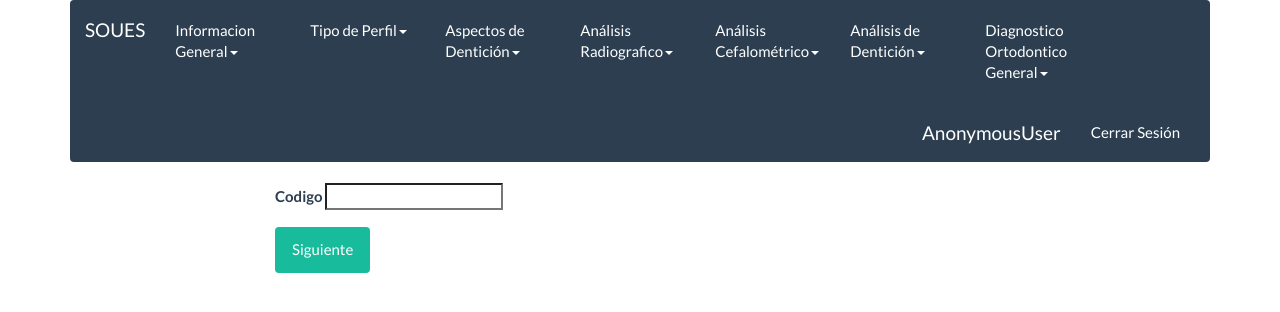
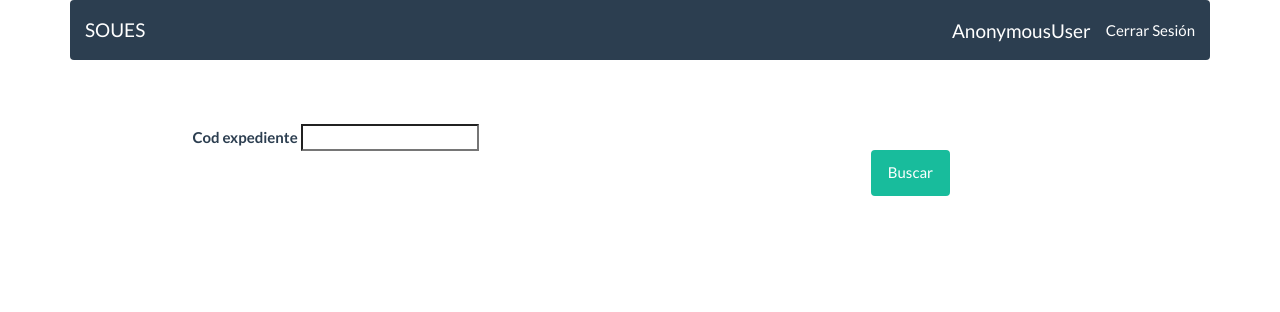
Before and after one commit to walter5lemus/Orto2, a Django app: template templates/informacion/form_inicio.html in a window 1280 px wide. Shown: the top 312 px of the page. Run offline with Django 3.2, Linux system fonts and the light colour scheme; the template is opened without the code that fills it: most values are stand-ins (such as "Sample title", 1, 10 or a date in 2020); form fields are guessed from the names that the template uses; some libraries are stand-ins or nearby versions.

Commit message:
cambios en informacion

```diff
--- a/app/informacion/forms.py
+++ b/app/informacion/forms.py
@@ -82,7 +82,7 @@ class DatosGeneralesForm(forms.ModelForm):
 		}
 
 		widgets={
-			'cod_expediente':forms.TextInput(attrs={'class':'form-control','readonly':True}),
+			'cod_expediente':forms.TextInput(attrs={'class':'form-control'}),
 			'nombre_completo':forms.TextInput(attrs={'class':'form-control','title':'El nombre no puede incluir numeros o caracteres especiales','pattern':'[a-zA-ZàáâäãåąčćęèéêëėįìíîïłńòóôöõøùúûüųūÿýżźñçčšžÀÁÂÄÃÅĄĆČĖĘÈÉÊËÌÍÎÏĮŁŃÒÓÔÖÕØÙÚÛÜŲŪŸÝŻŹÑßÇŒÆČŠŽ∂ð ]{2,100}'}),
 			'edad':forms.NumberInput(attrs={'class':'form-control','readonly':True}),
 			'edad_registro':forms.NumberInput(attrs={'class':'form-control','readonly':True}),
--- a/app/informacion/urls.py
+++ b/app/informacion/urls.py
@@ -27,7 +27,8 @@ urlpatterns = [
 	url(r'^estado_general/editar2/(?P<codi>[0-9]{4}(.).*?((?:[a-z][a-z0-9_]*)?))/(?P<num>\d+)/$', login_required(EstadoGeneral_edit2),name='estado_general_editar2'),
 
 
-
+	url(r'^busqueda_ajax/$', login_required(BusquedaAjaxView.as_view())),
+	url(r'^busqueda_ajax2/$', login_required(BusquedaAjaxView2.as_view())),
 
 
 ]
--- a/templates/index.html
+++ b/templates/index.html
@@ -34,7 +34,6 @@
            	</div>
         </div>
     </div>
-    <div>
     {% endblock %}
 
 
--- a/templates/informacion/form_inicio.html
+++ b/templates/informacion/form_inicio.html
@@ -5,23 +5,189 @@
 {% endblock %}
 {% block header %}
 {% endblock %}
+{% block navbar %}
+		<div class="bs-docs-section clearfix">
+		    <div class="row">
+		        <div class="col-lg-12">
+		            <div class="bs-component">
+		            	<nav class="navbar navbar-default">
+		                	<div class="container-fluid">
+		                  		<div class="navbar-header">
+		                    		<a class="navbar-brand" href="http://localhost:8000/">SOUES</a>
+		                  		</div>
 
+		                  		<ul class="nav navbar-nav navbar-right">
+		                        	<li class="">
+		                        		<a href="{%url 'logout' %}" role="button" aria-expanded="false">Cerrar Sesión<span></span></a>
+
+		                      		</li>
+		                    	</ul>
+		                    	<div>
+		                    	<ul class="nav navbar-nav navbar-right">
+		                        	<li class="">
+		                        		<a href="#" class="navbar-brand" role="button" aria-expanded="false">{{user}}<span></span></a>
+		                      		</li>
+		                    	</ul>
+		                    	</div>
+		                  		<h1 style="color:white "> <center> </center></h1>
+		                  		<h2 style="color:white "> <center>  </center></h2>
+
+
+		                </div>
+		            </nav>
+		        </div>
+           	</div>
+        </div>
+    </div>
+    {% endblock %}
 {% block content %}
+
+<style>
+	.ocultar{
+		display: none;
+	}
+</style>
+
 <form method="POST">
 	{% csrf_token %}
+</form>
+	<div class="col-md-12">
+	<br><br>
+		<div class="form-group col-md-offset-1">
+			<div class="col-md-8">
+				<label for="{{form.cod_expediente.name}}">{{form.cod_expediente.label}}</label>
+				{{form.cod_expediente}}
+			</div>
+			<div class="col-md-3 form-group ">
+			<br>
+			<button class="btn btn-success" style="margin-top: 5px;" onclick="buscar()">Buscar</button>
+			</div>
 
-	<div class="col-md-8 col-md-offset-2">
-		<div class="form-group">
-			<label for="{{form.codigo.name}}">{{form.codigo.label}}</label>
-		{{form.codigo}}
 		</div>
+
 	</div>
-	<div class="col-md-8 col-md-offset-2">
-		<div class="form-group">
-			<button type="submit" class="btn btn-success">Siguiente</button>
+
+		<div class="row ocultar ">
+			<div class="col-md-6 col-md-offset-1">
+				<div class="form-group">
+				<br><br><br>
+					<label for="{{form.nombre_completo.name}}">{{form.nombre_completo.label}}</label>
+					{{form.nombre_completo}}
+				</div>
+			</div>
+			<div class="col-md-2 ">
+				<div class="form-group">
+				<br><br><br>
+					<label for="fichas"> N° Fichas </label>
+					<select class="form-control" name="fichas" id="select_fichas"></select>
+
+				</div>
+			</div>
+			<div class="col-md-3 ">
+				<div class="form-group">
+				<br><br><br>
+					<button class="btn btn-success" style="margin-top: 25px;" onclick="redireccionar()">Consultar</button>
+				</div>
+			</div>
 		</div>
-	</div>
-</form>
+
+		<div class="row ocultar">
+			<div class="col-md-3 col-md-offset-1 ">
+				<div class="form-group">
+					<label for="{{form.fechaRegistro.name}}">{{form.fechaRegistro.label}}</label>
+					<input class="form-control" id="id_fecha_registro" name="fecha_registro" type="text" required="" vk_14476="subscribed">
+				</div>
+			</div>
+			<div class="col-md-3">
+				<div class="form-group">
+					<label for="{{form.fecha_hora_creacion.name}}">{{form.fecha_hora_creacion.label}}</label>
+				{{form.fecha_hora_creacion}}
+				</div>
+			</div>
+			<div class="col-md-5 ">
+				<button class="btn btn-success" style="margin-top: 25px;" onclick="redireccionar2()">Crear Nueva Ficha</button>
+			</div>
+		</div>
+		</div>
+		<div class="row">
+
+
+
+<script>
+var codigo = $('#id_cod_expediente').val();
+	$('#select_fichas')
+    .find('option')
+    .remove()
+    .end()
+    .val('whatever')
+$("#id_nombre_completo").prop('readonly', true);
+$("#id_fecha_registro").prop('readonly', true);
+$("#id_fecha_hora_creacion").prop('readonly', true);
+
+function redireccionar(){
+	var num= $( "#select_fichas" ).val();
+	var codigo = $('#id_cod_expediente').val();
+	window.location="/informacion/estado_general/consultar/"+codigo+"/"+num;
+}
+
+function redireccionar2(){
+	var id= $( "#select_fichas option:last" ).val();
+	var num=parseInt(id);
+	var codigo = $('#id_cod_expediente').val();
+	window.location="/informacion/estado_general/nuevo/"+codigo+"/"+(num+1);
+}
+
+function buscar(){
+
+
+	var codigo = $('#id_cod_expediente').val();
+	$('#select_fichas')
+    .find('option')
+    .remove()
+    .end()
+    .val('whatever')
+;
+
+		$.ajax({
+			data : {'codigo':codigo},
+			url : '/informacion/busqueda_ajax/',
+			type : 'get',
+			success: function(data){
+				for (var i = 0; i < data.length; i++) {
+					$(".ocultar").css("display", "block");
+					$('#id_nombre_completo').val(data[i].fields.nombre_completo);
+					$('#id_fecha_registro').val(data[i].fields.fechaRegistro);
+					$('#id_fecha_hora_creacion').val(data[i].fields.fecha_hora_creacion);
+				}
+				if(data==''){
+
+					window.location="/informacion/datos_generales/nuevo/"+codigo;
+				}
+			},
+
+		});
+
+		$.ajax({
+			data : {'codigo':codigo},
+			url : '/informacion/busqueda_ajax2/',
+			type : 'get',
+			success: function(data){
+				for (var i = 0; i < data.length; i++) {
+					$('#select_fichas').append($('<option>', {
+					    value: i+1,
+					    text: i+1
+					}));
+				}
+				if(data==''){
+					alert("No se encontraron fichas con este expediente");
+					window.location="/informacion/datos_generales/nuevo/"+codigo;
+				}
+			},
+
+		});
+}
+</script>
+
 
 
 {% endblock %}
```
Also changed, not shown: app/informacion/views.py (+47 -20 lines), templates/informacion/form_datosGenerales_existente.html (added, +57 -0 lines), 4 other files.
